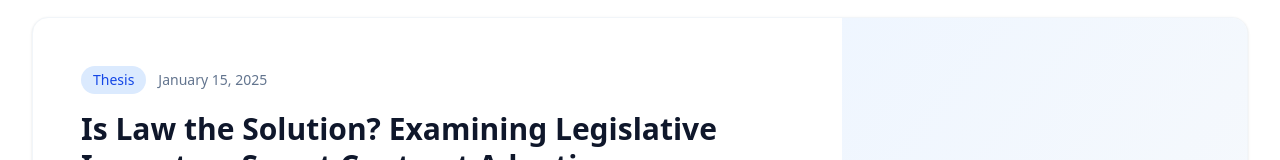
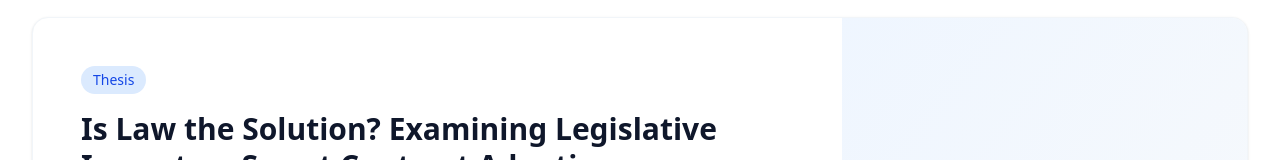
Before and after one commit to Stasieniec/futuristlawlab, a Next.js app: page /publications in a window 1280 px wide. Shown: the part 716-876 px from the top of the page. Built offline with nearby package versions, Linux system fonts and the light colour scheme.

Commit message:
no dates

```diff
--- a/src/app/publications/page.tsx
+++ b/src/app/publications/page.tsx
@@ -103,13 +103,6 @@ export default function PublicationsPage() {
                       <span className="bg-blue-100 text-blue-700 px-3 py-1 rounded-full text-sm font-medium capitalize">
                         {publication.category}
                       </span>
-                      <time className="text-slate-500 text-sm" dateTime={publication.publishedDate}>
-                        {new Date(publication.publishedDate).toLocaleDateString('en-US', {
-                          year: 'numeric',
-                          month: 'long',
-                          day: 'numeric'
-                        })}
-                      </time>
                     </div>
 
                     <h3 className="text-2xl sm:text-3xl font-bold text-slate-900 mb-4 leading-tight">
```
